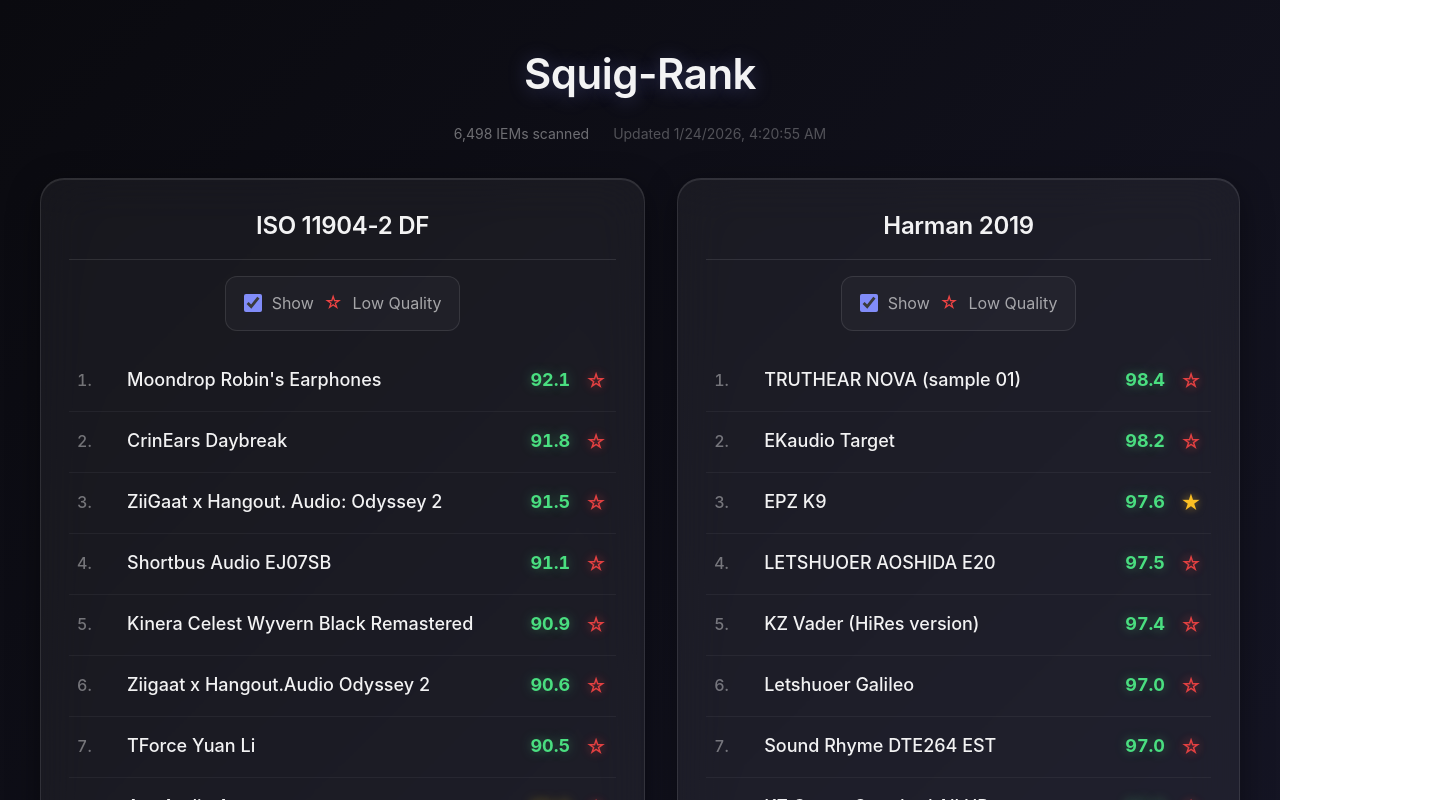
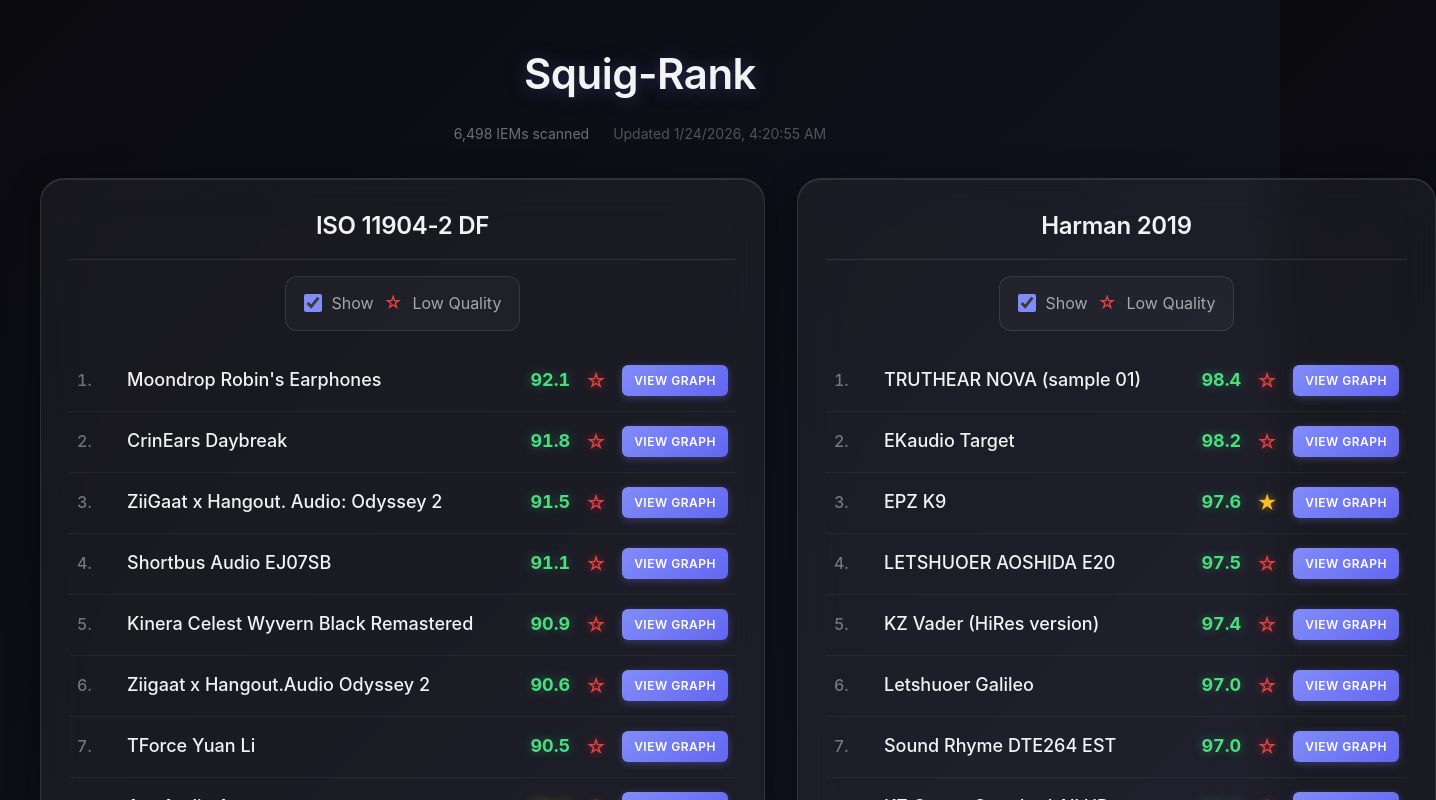
Before and after one commit to PEQHUB/Squig-Rank, a React (Vite) app: page / in a window 1280 px wide. Shown: the top 800 px of the page, 1436 px wide, since content can reach past the window. Built offline with nearby package versions, Linux system fonts and the light colour scheme.

Commit message:
Add 'View Graph' button linking to original measurement

```diff
--- a/src/App.css
+++ b/src/App.css
@@ -260,6 +260,37 @@ body {
   text-shadow: 0 0 10px rgba(239, 68, 68, 0.6);
 }
 
+.view-graph-btn {
+  display: inline-flex;
+  align-items: center;
+  justify-content: center;
+  padding: 6px 12px;
+  font-size: 12px;
+  font-weight: 600;
+  text-transform: uppercase;
+  letter-spacing: 0.5px;
+  color: #fff;
+  background: linear-gradient(135deg, var(--accent) 0%, #6366f1 100%);
+  border: none;
+  border-radius: 6px;
+  text-decoration: none;
+  cursor: pointer;
+  transition: all 0.2s ease;
+  box-shadow: 0 2px 8px rgba(129, 140, 248, 0.3);
+  white-space: nowrap;
+  flex-shrink: 0;
+}
+
+.view-graph-btn:hover {
+  transform: translateY(-1px);
+  box-shadow: 0 4px 16px rgba(129, 140, 248, 0.5);
+  background: linear-gradient(135deg, #a5b4fc 0%, #818cf8 100%);
+}
+
+.view-graph-btn:active {
+  transform: translateY(0);
+}
+
 @keyframes pulse-low {
   0%, 100% {
     opacity: 1;
--- a/src/components/SimilarityList.tsx
+++ b/src/components/SimilarityList.tsx
@@ -63,6 +63,27 @@ export default function SimilarityList({ results }: { results: CalculationResult
   );
 }
 
+function getSquigUrl(iem: any): string {
+  // id format is "subdomain::filename"
+  const [subdomain, fileName] = iem.id.split('::');
+
+  // Handle special domain overrides
+  if (subdomain === 'crinacle') {
+    return `https://graph.hangout.audio/iem/711/?share=${encodeURIComponent(fileName)}`;
+  }
+  if (subdomain === 'superreview') {
+    return `https://squig.link/?share=${encodeURIComponent(fileName)}`;
+  }
+  if (subdomain === 'den-fi') {
+    return `https://ish.squig.link/?share=${encodeURIComponent(fileName)}`;
+  }
+  if (subdomain === 'paulwasabii' || subdomain === 'pw') {
+    return `https://pw.squig.link/?share=${encodeURIComponent(fileName)}`;
+  }
+
+  return `https://${subdomain}.squig.link/?share=${encodeURIComponent(fileName)}`;
+}
+
 function TargetColumn({ data, includeLowQuality, onQualityToggle }: any) {
   return (
     <div className="target-column">
@@ -86,6 +107,15 @@ function TargetColumn({ data, includeLowQuality, onQualityToggle }: any) {
             <span className={`quality-indicator ${iem.quality}`}>
               {iem.quality === 'high' ? '\u2605' : '\u2606'}
             </span>
+            <a
+              href={getSquigUrl(iem)}
+              target="_blank"
+              rel="noopener noreferrer"
+              className="view-graph-btn"
+              title={`View on ${iem.sourceDomain}`}
+            >
+              View Graph
+            </a>
           </li>
         ))}
       </ul>
```
